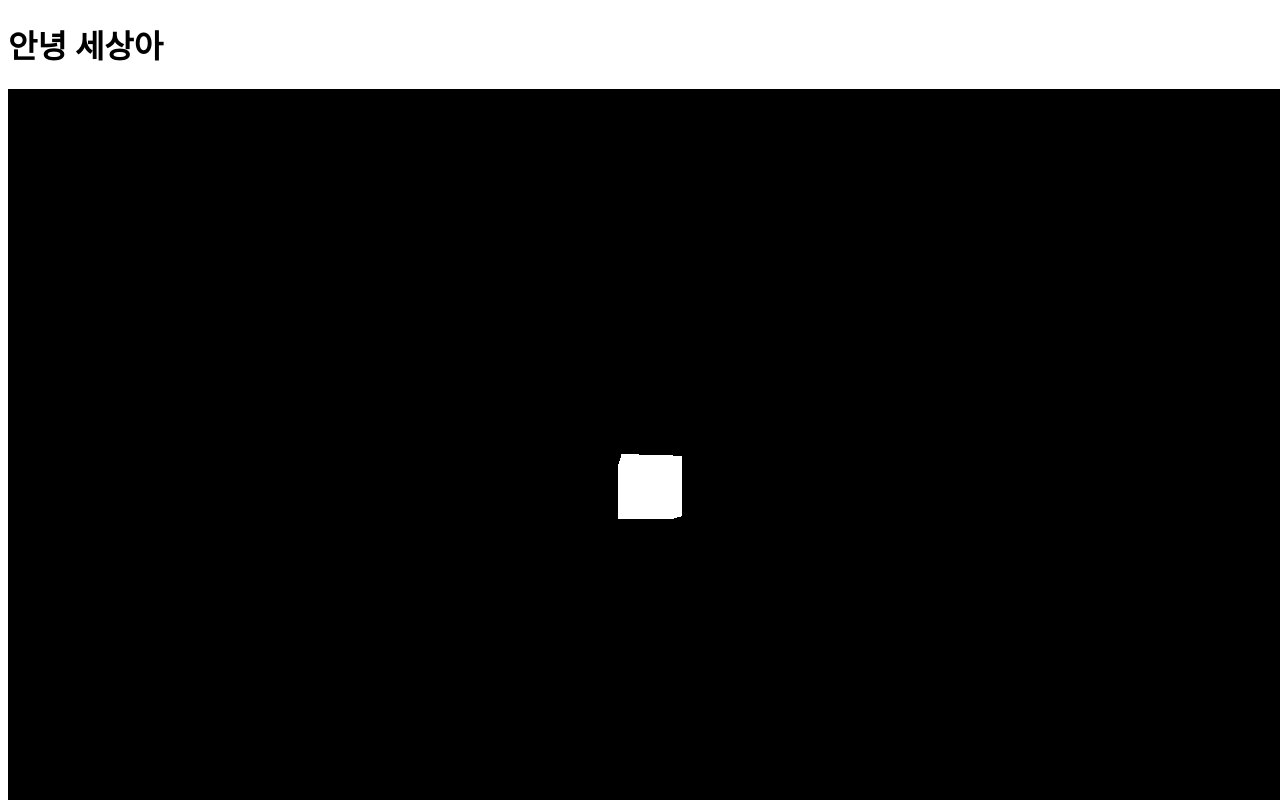
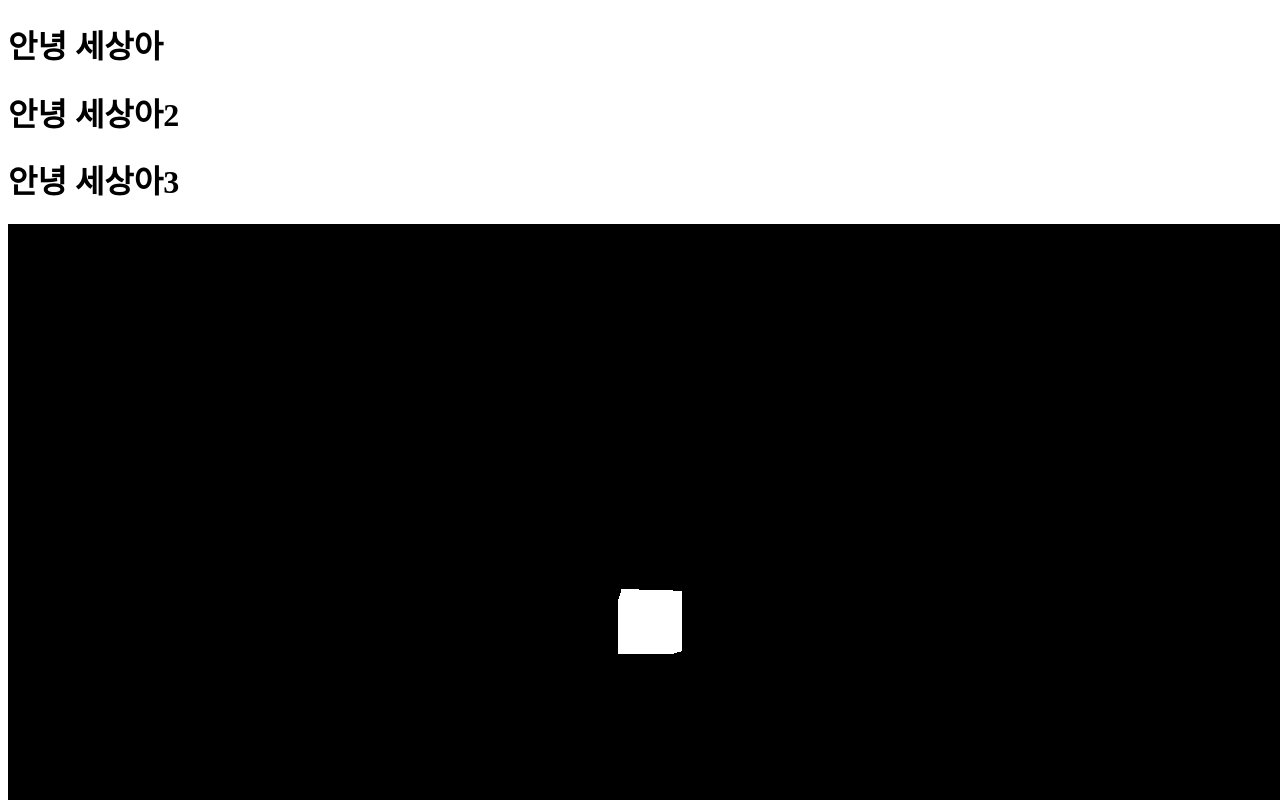
Before and after one commit to daamdaam-dev/tizenweb_prototype02, a website: page index.html in a window 1280 px wide. Shown: the top 800 px of the page. Drawn offline with Linux system fonts and the light colour scheme.

Commit message:
아무거나

```diff
--- a/index.html
+++ b/index.html
@@ -5,6 +5,8 @@
     </head>
     <body>
         <h1>안녕 세상아</h1>
+        <h1>안녕 세상아2</h1>
+        <h1>안녕 세상아3</h1>
         <script src="dist/js/bundle.js"></script>
     </body>
 </html>
```
